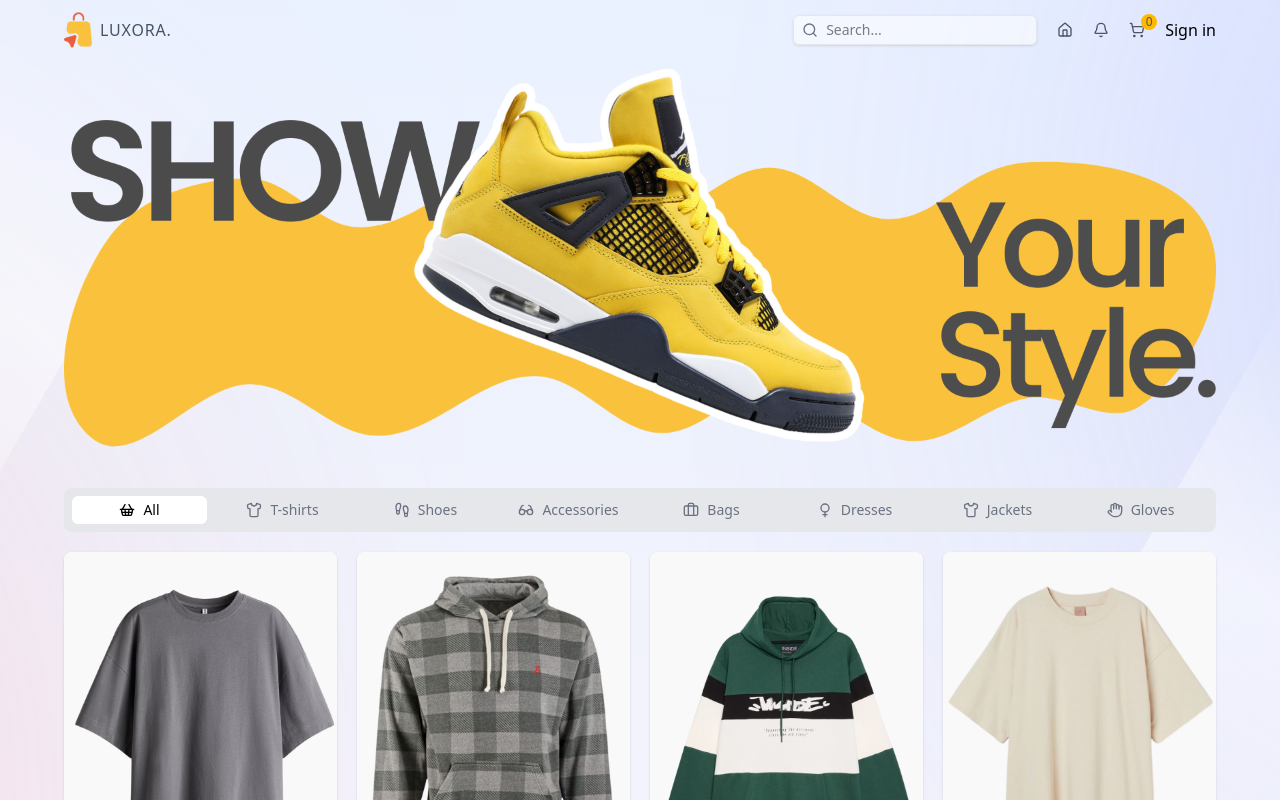
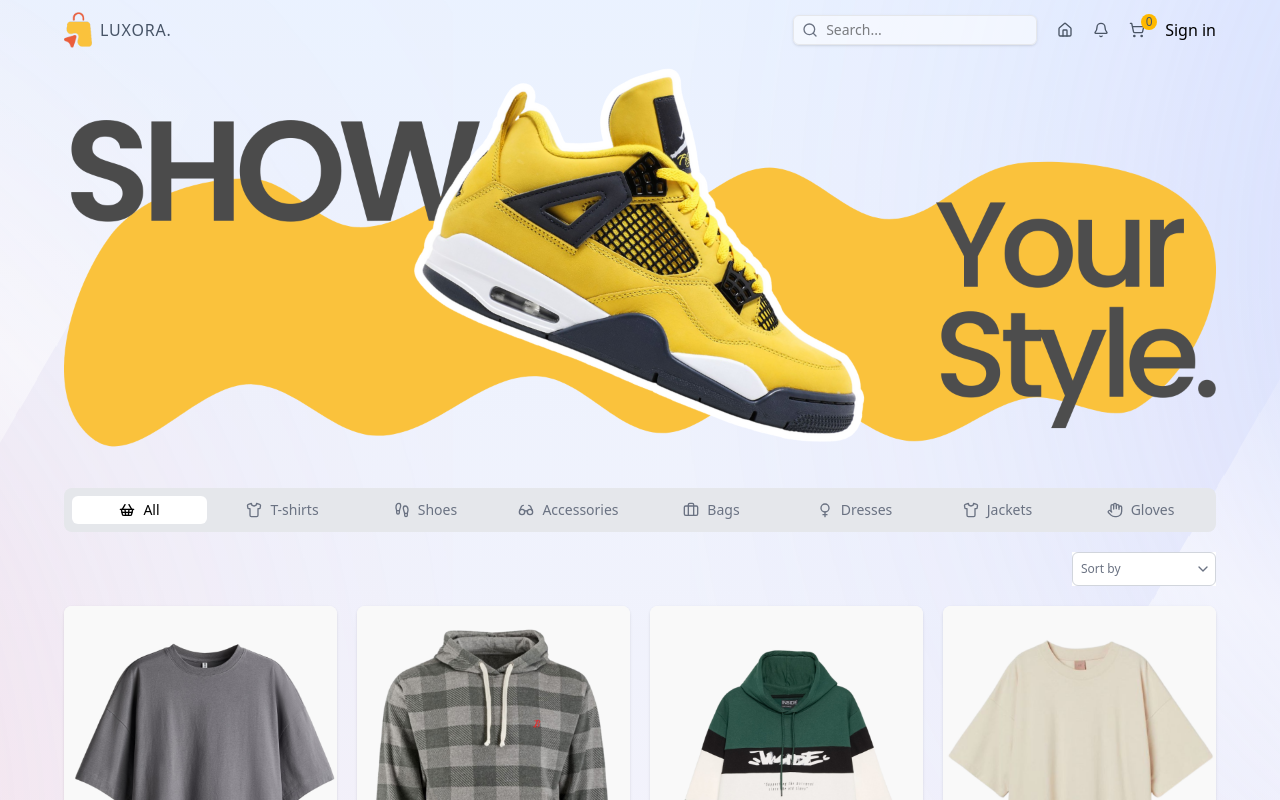
Before and after one commit to andryariadi/luxora, a Next.js app: page / in a window 1280 px wide. Shown: the top 800 px of the page. Built offline with nearby package versions, Linux system fonts and the light colour scheme.

Commit message:
feat(filter and notfound): add filter and notfound page component with styling

```diff
--- a/src/app/(root)/page.tsx
+++ b/src/app/(root)/page.tsx
@@ -1,12 +1,14 @@
 import HeroSection from "@/components/HeroSection";
 import ProductList from "@/components/ProductList";
 
-export default function Home() {
+export default async function Home({ searchParams }: { searchParams: Promise<{ category: string }> }) {
+  const { category } = await searchParams;
+
   return (
     <section className="b-sky-500 w-full mx-auto sm:max-w-xl md:max-w-2xl lg:max-w-3xl xl:max-w-6xl space-y-10">
       <HeroSection />
 
-      <ProductList />
+      <ProductList isShowFilter category={category} />
     </section>
   );
 }
--- a/src/app/globals.css
+++ b/src/app/globals.css
@@ -18,6 +18,7 @@
 html,
 body {
   @apply bg-white;
+  scroll-behavior: smooth;
 }
 
 main {
--- /dev/null
+++ b/src/app/not-found.tsx
@@ -0,0 +1,24 @@
+"use client";
+
+import Image from "next/image";
+import { useRouter } from "next/navigation";
+import { useEffect } from "react";
+
+export default function NotFound() {
+  const router = useRouter();
+
+  useEffect(() => {
+    const timeoutId = setTimeout(() => {
+      router.back();
+    }, 5000);
+
+    return () => clearTimeout(timeoutId);
+  }, [router]);
+  return (
+    <section className="container flex flex-col items-center justify-center">
+      <Image src="/notfound.svg" width={600} height={600} alt="404" className="object-center" />
+
+      <h1 className="text-xl font-bold text-center text-gray-500">Oops..Page Not Found, We Send You Back To Your Journey In a Few Seconds!</h1>
+    </section>
+  );
+}
--- /dev/null
+++ b/src/components/Filter.tsx
@@ -0,0 +1,48 @@
+"use client";
+
+import { filters } from "@/libs/constant";
+import { ChevronDown } from "lucide-react";
+import { usePathname, useRouter, useSearchParams } from "next/navigation";
+
+const Filter = () => {
+  const searchParams = useSearchParams();
+  const pathname = usePathname();
+  const router = useRouter();
+
+  const currentSort = searchParams.get("sort") || "";
+
+  const handleFilter = (value: string) => {
+    const params = new URLSearchParams(searchParams);
+
+    if (value === "") {
+      params.delete("sort");
+    } else {
+      params.set("sort", value);
+    }
+
+    router.push(`${pathname}?${params.toString()}`, { scroll: false });
+  };
+
+  return (
+    <div className="b-rose-500 flex items-center justify-end gap-2 text-sm text-gray-500">
+      <div className="bg-white relative">
+        <select name="sort" id="sort" value={currentSort} className="w-[9rem] text-xs font-medium border border-gray-300 rounded-md px-2 py-2 appearance-none" onChange={(e) => handleFilter(e.target.value)}>
+          <option value="" className="text-base">
+            Sort by
+          </option>
+          {filters.map((filter) => (
+            <option key={filter.value} value={filter.value} className="text-base">
+              {filter.label}
+            </option>
+          ))}
+        </select>
+
+        <span className="pointer-events-none absolute top-[8.5px] right-[5px] flex items-center">
+          <ChevronDown size={16} />
+        </span>
+      </div>
+    </div>
+  );
+};
+
+export default Filter;
--- a/src/components/ProductList.tsx
+++ b/src/components/ProductList.tsx
@@ -1,14 +1,17 @@
 import { products } from "@/libs/constant";
 import ProductCard from "./ProductCard";
 import Categories from "./Categories";
+import Filter from "./Filter";
+import Link from "next/link";
 
-const ProductList = () => {
+const ProductList = ({ isShowFilter, category }: { isShowFilter: boolean; category?: string }) => {
   return (
     <section className="b-fuchsia-500 space-y-5">
       {/* Category */}
       <Categories />
 
       {/* Filter */}
+      {isShowFilter && <Filter />}
 
       {/* Product List */}
       <div className="b-rose-500 grid grid-cols-1 sm:grid-cols-2 md:grid-cols-3 lg:grid-cols-4 gap-5">
@@ -18,6 +21,9 @@ const ProductList = () => {
       </div>
 
       {/* View All Products */}
+      <Link href={category ? `/products/?category=${category}` : "/products"} className="flex justify-end underline text-sm text-gray-500 hover:text-amber-500 transition-all duration-300">
+        View all products
+      </Link>
     </section>
   );
 };
--- a/src/libs/constant/index.ts
+++ b/src/libs/constant/index.ts
@@ -167,3 +167,10 @@ export const categories = [
     slug: "gloves",
   },
 ];
+
+export const filters = [
+  { label: "News", value: "news" },
+  { label: "Oldest", value: "oldest" },
+  { label: "Price: Low to Hight", value: "asc" },
+  { label: "Price: High to Low", value: "desc" },
+];
```
Also changed, not shown: public/notfound.svg (added).
